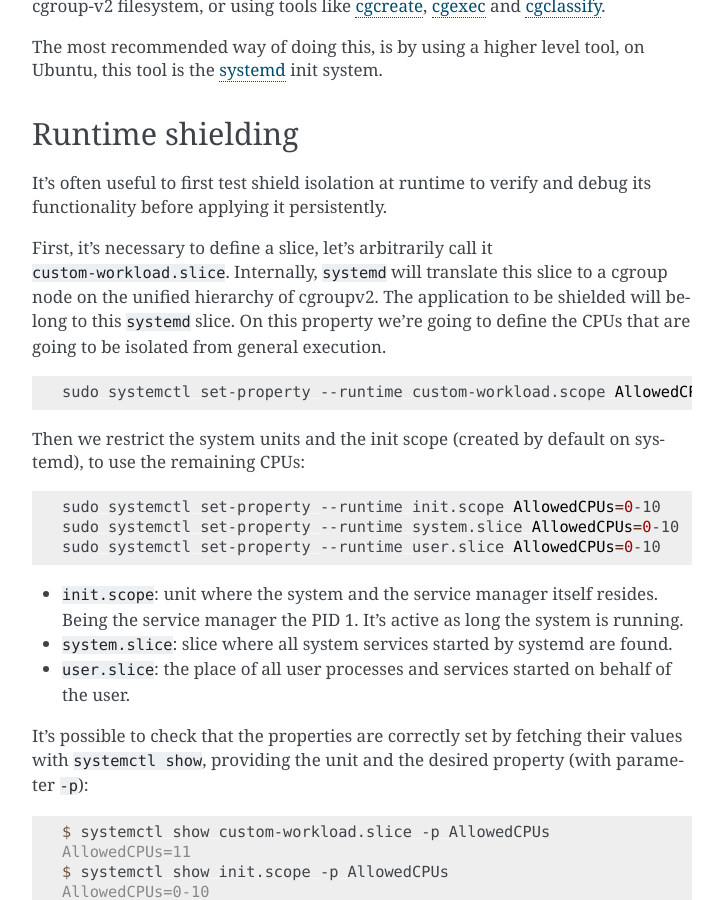
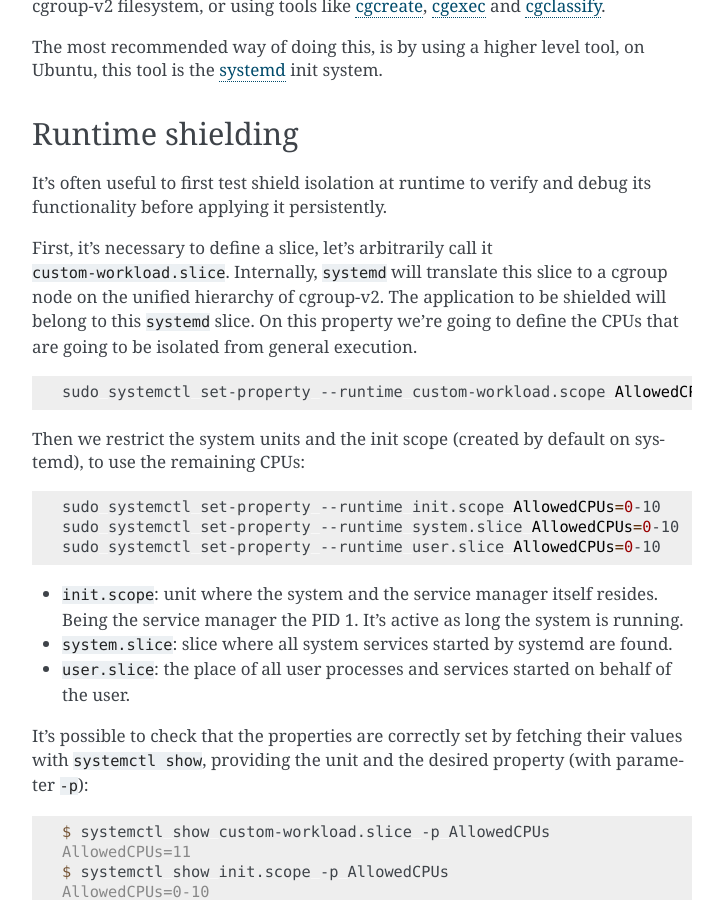
Before and after one commit to canonical/real-time-ubuntu-docs, a Sphinx documentation site: the page built from docs/how-to/using-cpu-sets.md, in a window 1280 px wide and 900 px high, scrolled down 415 px. Shown: the whole window, without its empty margins (388-1111 px from the left). Built offline with Sphinx 7.4.7, drawn with Linux system fonts in a browser that asks for light colours.

Commit message:
refact: change cgroupv2 write format to cgroup-v2
Signed-off-by: Lincoln Wallace <lincoln.wallace@canonical.com>

```diff
--- a/docs/how-to/using-cpu-sets.md
+++ b/docs/how-to/using-cpu-sets.md
@@ -15,7 +15,7 @@
 It’s often useful to first test shield isolation at runtime to verify and debug its functionality before applying it persistently.
 
 First, it's necessary to define a slice, let's arbitrarily call it `custom-workload.slice`.
-Internally, `systemd` will translate this slice to a cgroup node on the unified hierarchy of cgroupv2.
+Internally, `systemd` will translate this slice to a cgroup node on the unified hierarchy of cgroup-v2.
 The application to be shielded will belong to this `systemd` slice.
 On this property we're going to define the CPUs that are going to be isolated from general execution.
 
```
